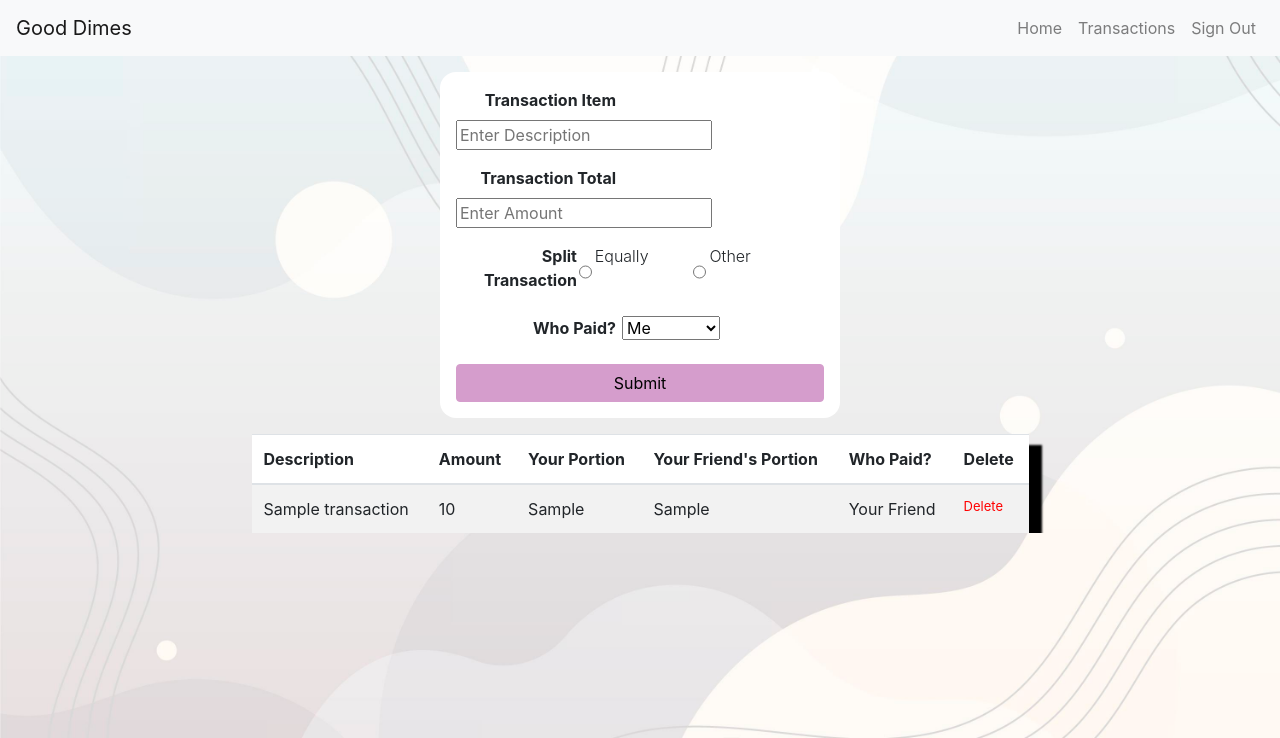
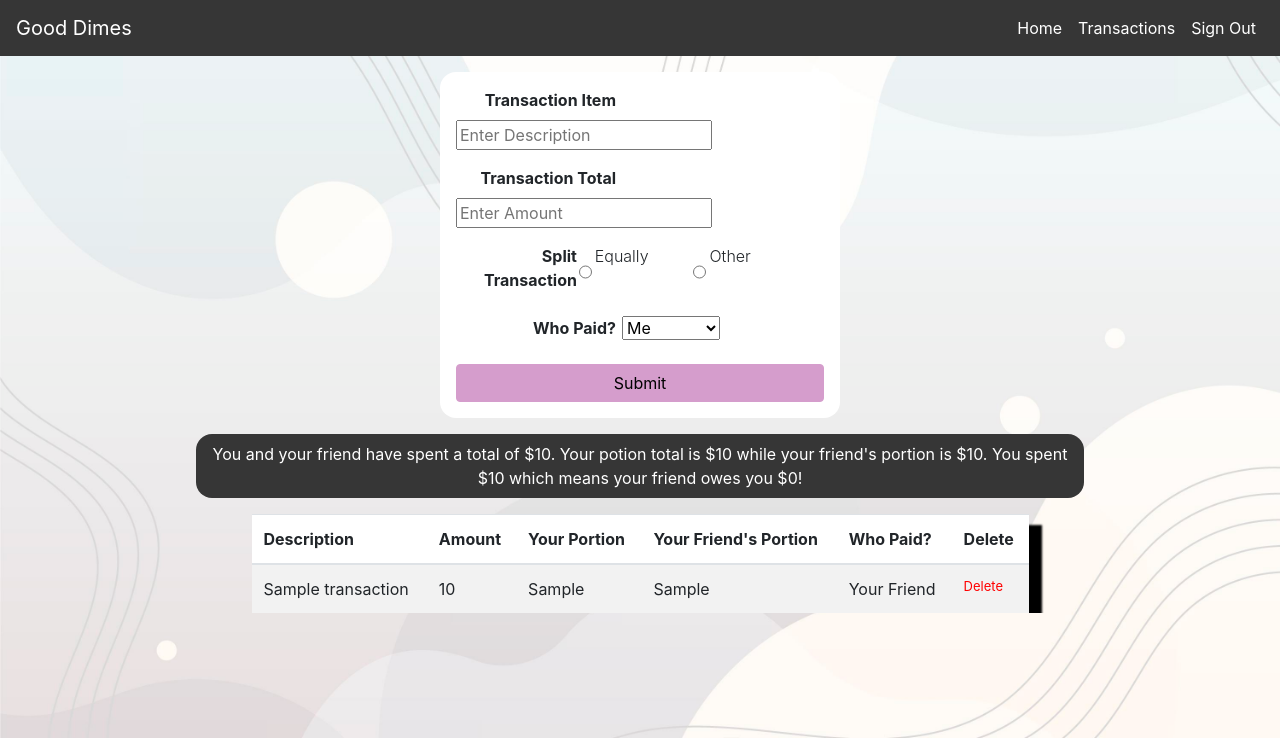
Before and after one commit to dimiprousalis/GoodDimes, a Node project: template views/transactions.ejs in a window 1280 px wide. Shown: the top 738 px of the page. Run offline with Node 20 templates, Linux system fonts and the light colour scheme; the template is opened without the code that fills it: most values are stand-ins (such as "Sample title", 1, 10 or a date in 2020); some libraries are stand-ins or nearby versions.

Commit message:
made it prettier

```diff
--- a/public/css/style.css
+++ b/public/css/style.css
@@ -59,6 +59,16 @@ h1 {
     flex-direction: column;
     width: 400px;
     /* height: 400px; */
+
+    /*popup */
+        /* position: fixed;
+        top: 50%;
+        left: 50%;
+        transform: translate(-50%, -50%);
+        z-index: 9999;
+        background-color: #fff;
+        padding: 20px;
+        box-shadow: 0 0 10px rgba(0,0,0,0.3); */
 }
 
 #tableBox {
@@ -110,7 +120,27 @@ label {
 
   }
 
+.summary {
+    background: rgb(54, 54, 54);
+    width: 80%;
+    text-align: center;
+    border-radius: 1rem;
+    margin: 0 auto;
+    color: white;
+}
 
+.summary p {
+    padding: .5rem;
+}
+
+.customNav {
+    background: rgb(54, 54, 54);
+    color: white;
+}
+
+.nav-link {
+    color: white !important;
+}
   @media (max-width: 500px) {
     .formBox {
         width: 100%;
--- a/views/transactions.ejs
+++ b/views/transactions.ejs
@@ -2,8 +2,8 @@
 
 
 
-  <nav class="navbar navbar-expand-lg navbar-light bg-light sticky-top">
-    <a class="navbar-brand" href="#">Good Dimes</a>
+  <nav class="navbar navbar-expand-lg navbar-dark sticky-top customNav">
+    <a class="navbar-brand">Good Dimes</a>
     <button class="navbar-toggler" type="button" data-toggle="collapse" data-target="#navbarNav"
       aria-controls="navbarNav" aria-expanded="false" aria-label="Toggle navigation">
       <span class="navbar-toggler-icon"></span>
@@ -26,6 +26,10 @@
 
 
   <div class="container">
+
+    <!-- Adding button to make transaction entry a popout window -->
+    <!-- <button id="add-transaction-button">Add Transaction</button>
+    <div id="add-transaction-form" class="hidden"> -->
 
     <form class="formBox" action="/transactions/createTransaction" method='POST'>
       <div class="form-group">
@@ -62,6 +66,15 @@
       <input class="btn" type="submit">
     </form>
 
+    <!-- amountSum: totalAmount,
+    userAmountSum: totalUserAmount,
+    friendAmountSum: totalFriendAmount,
+    userSpentSum: totalUserSpent,
+    friendSpentSum: totalFriendSpent}) -->
+    <div class="summary">
+      <p>You and your friend have spent a total of $<%= amountSum %>. Your potion total is $<%= userAmountSum %> while
+            your friend's portion is $<%= friendAmountSum %>. You spent $<%= userSpentSum %> which means your friend owes you $<%= userSpentSum - userAmountSum %>!</p>
+    </div>
 
 
 
@@ -103,9 +116,12 @@
         </tbody>
       </table>
     </div>
-  </div>
+
+
+
+
+
 
   </div>
 
-
   <%- include('partials/footer') -%>
```
Also changed, not shown: controllers/transactions.js (+16 -3 lines), public/js/main.js (+14 -0 lines), views/profile.ejs (added, +30 -0 lines).
